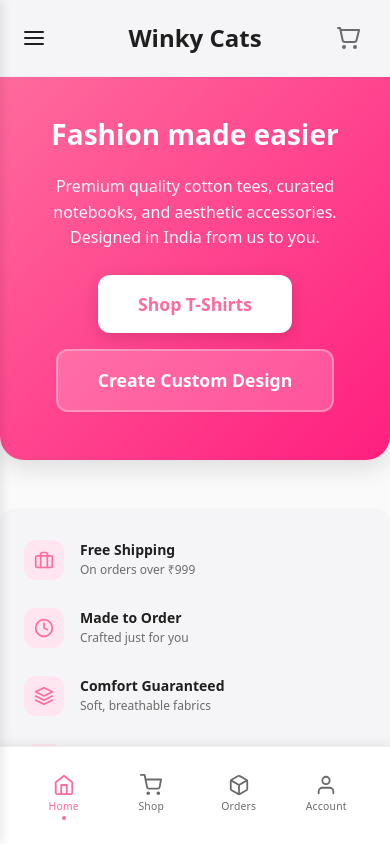
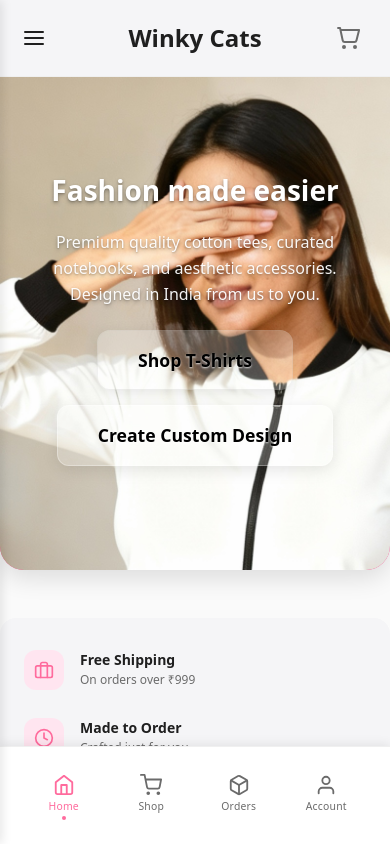
Before and after one commit to roxtonma/winky-cats-store, a Next.js app: page / in a window 390 px wide. Shown: the top 844 px of the page. Built offline with nearby package versions, Linux system fonts and the light colour scheme; no server answers; the database is empty.

Commit message:
Hero cta banner image - desktop, mobile

```diff
--- a/src/app/home.module.css
+++ b/src/app/home.module.css
@@ -13,15 +13,76 @@
 /* ============================================ */
 
 .hero {
+  position: relative;
   background: var(--accent-gradient);
   padding: 3rem 1.5rem;
   text-align: center;
   margin-bottom: 3rem;
   border-radius: 0 0 24px 24px;
   box-shadow: var(--shadow-lg);
+  overflow: hidden;
+  /* Minimum height to showcase background image */
+  min-height: 500px;
+  display: flex;
+  align-items: center;
+  justify-content: center;
+}
+
+/* Hero Background Image Container */
+.heroImageWrapper {
+  position: absolute;
+  top: 0;
+  left: 0;
+  width: 100%;
+  height: 100%;
+  z-index: 0;
+}
+
+/* Desktop hero image - hidden on mobile */
+.heroImageDesktop {
+  object-fit: cover;
+  object-position: center;
+}
+
+/* Mobile hero image - hidden on desktop */
+.heroImageMobile {
+  object-fit: cover;
+  object-position: center;
+}
+
+/* Show/hide images based on screen size */
+@media (max-width: 767px) {
+  .heroImageDesktop {
+    display: none;
+  }
+}
+
+@media (min-width: 768px) {
+  .heroImageMobile {
+    display: none;
+  }
+}
+
+/* Semi-transparent gradient overlay for text readability */
+.heroOverlay {
+  position: absolute;
+  top: 0;
+  left: 0;
+  width: 100%;
+  height: 100%;
+  background: linear-gradient(
+    135deg,
+    rgba(255, 107, 157, 0.85) 0%,
+    rgba(255, 31, 127, 0.75) 100%
+  );
+  z-index: 1;
+  /* Subtle backdrop blur for better text contrast */
+  backdrop-filter: blur(2px);
 }
 
 .heroContent {
+  position: relative;
+  z-index: 2;
   max-width: 800px;
   margin: 0 auto;
 }
@@ -125,20 +186,25 @@
 
 .heroCTAPrimary {
   display: inline-block;
-  background: white;
-  color: var(--accent-primary);
+  background: rgba(255, 255, 255, 0.25);
+  backdrop-filter: blur(12px);
+  -webkit-backdrop-filter: blur(12px);
+  color: black;
   padding: 1rem 2.5rem;
   font-size: 1.1rem;
   font-weight: 700;
   border-radius: 12px;
   text-decoration: none;
   transition: all 0.3s ease;
-  box-shadow: 0 4px 16px rgba(0, 0, 0, 0.15);
+  box-shadow: 0 4px 16px rgba(0, 0, 0, 0.1), 0 0 0 1px rgba(255, 255, 255, 0.3);
+  text-shadow: 0 1px 2px rgba(255, 255, 255, 0.8);
 }
 
 .heroCTAPrimary:hover {
   transform: translateY(-3px);
-  box-shadow: 0 8px 24px rgba(0, 0, 0, 0.2);
+  background: rgba(255, 255, 255, 0.35);
+  color: white;
+  box-shadow: 0 8px 24px rgba(0, 0, 0, 0.15), 0 0 0 1px rgba(255, 255, 255, 0.4);
   text-decoration: none;
 }
 
@@ -149,23 +215,27 @@
 .heroCTASecondary {
   display: inline-block;
   background: rgba(255, 255, 255, 0.2);
-  backdrop-filter: blur(10px);
-  color: white;
+  backdrop-filter: blur(12px);
+  -webkit-backdrop-filter: blur(12px);
+  color: black;
   padding: 1rem 2.5rem;
   font-size: 1.1rem;
   font-weight: 700;
   border-radius: 12px;
   text-decoration: none;
   transition: all 0.3s ease;
-  border: 2px solid rgba(255, 255, 255, 0.3);
+  border: 1px solid rgba(255, 255, 255, 0.3);
+  box-shadow: 0 4px 16px rgba(0, 0, 0, 0.1);
+  text-shadow: 0 1px 2px rgba(255, 255, 255, 0.8);
 }
 
 .heroCTASecondary:hover {
   background: rgba(255, 255, 255, 0.3);
-  border-color: rgba(255, 255, 255, 0.5);
+  border-color: rgba(255, 255, 255, 0.4);
   transform: translateY(-3px);
   text-decoration: none;
   color: white;
+  box-shadow: 0 8px 24px rgba(0, 0, 0, 0.15);
 }
 
 .heroCTASecondary:active {
@@ -336,6 +406,26 @@
 }
 
 /* ============================================ */
+/* RESPONSIVE - MOBILE GLASS TEXT EFFECT */
+/* ============================================ */
+
+@media (max-width: 767px) {
+  .heroTitle {
+    text-shadow:
+      0 2px 4px rgba(0, 0, 0, 0.3),
+      0 1px 2px rgba(0, 0, 0, 0.2),
+      0 0 8px rgba(255, 255, 255, 0.1);
+  }
+
+  .heroSubtitle {
+    text-shadow:
+      0 2px 4px rgba(0, 0, 0, 0.3),
+      0 1px 2px rgba(0, 0, 0, 0.2),
+      0 0 6px rgba(255, 255, 255, 0.1);
+  }
+}
+
+/* ============================================ */
 /* RESPONSIVE - TABLET */
 /* ============================================ */
 
@@ -362,6 +452,7 @@
   .hero {
     padding: 4rem 2rem;
     margin-bottom: 4rem;
+    min-height: 550px;
   }
 
   .heroTitle {
@@ -421,6 +512,7 @@
   .hero {
     padding: 5rem 3rem;
     border-radius: 0 0 32px 32px;
+    min-height: 600px;
   }
 
   .categoriesGrid,
--- a/src/app/page.tsx
+++ b/src/app/page.tsx
@@ -2,6 +2,7 @@
 
 import { useState, useEffect, useMemo } from 'react'
 import Link from 'next/link'
+import Image from 'next/image'
 import { Product } from '@/lib/supabase'
 import { HorizontalScrollCards } from '@/components/HorizontalScrollCards'
 import { ScrollReveal } from '@/components/ScrollReveal'
@@ -68,9 +69,31 @@ export default function Home() {
   return (
     <div className={styles.container}>
       <main className={styles.main}>
-        {/* Enhanced Hero Section */}
+        {/* Enhanced Hero Section with Background Image */}
         <ScrollReveal delay={0.1}>
           <section className={styles.hero}>
+            {/* Hero Background Image - Desktop */}
+            <div className={styles.heroImageWrapper}>
+              <Image
+                src="/images/hero/hero-placeholder.jpg"
+                alt="Winky Cats Store Collection"
+                fill
+                priority
+                className={styles.heroImageDesktop}
+                sizes="(max-width: 768px) 0vw, 100vw"
+              />
+              {/* Hero Background Image - Mobile */}
+              <Image
+                src="/images/hero/hero-mobile-placeholder.jpg"
+                alt="Winky Cats Store Collection"
+                fill
+                priority
+                className={styles.heroImageMobile}
+                sizes="(max-width: 768px) 100vw, 0vw"
+              />
+            </div>
+
+            {/* Hero Content */}
             <div className={styles.heroContent}>
               <div className={styles.heroText}>
                 <h1 className={styles.heroTitle}>Fashion made easier</h1>
```
Also changed, not shown: public/images/hero/README.md (added), public/images/hero/hero-mobile-placeholder.jpg (added), public/images/hero/hero-placeholder.jpg (added).
